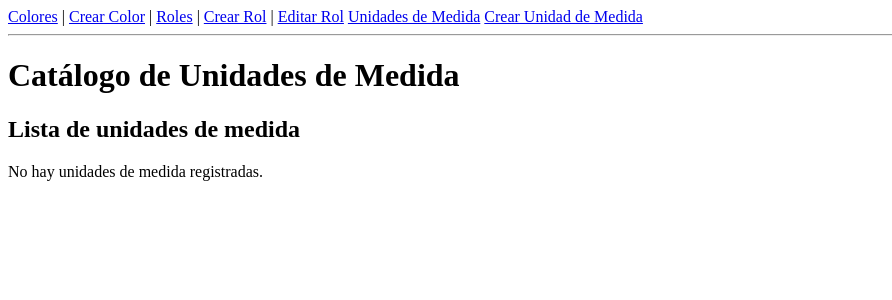
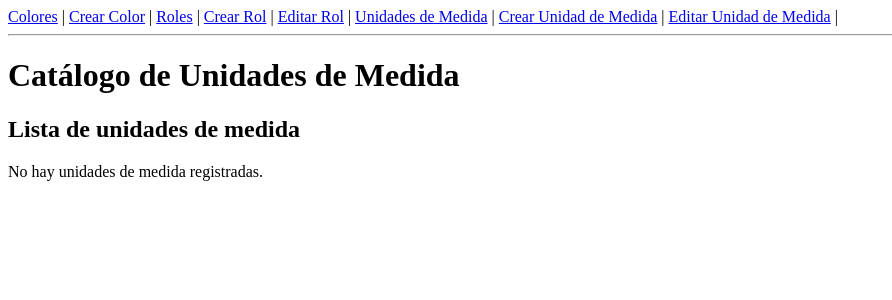
Before and after one commit to furniture-store-utl/backend-furniture-store, a Flask app: page /unit-of-measures/ in a window 1280 px wide. Shown: the top 300 px of the page, without its empty margins (0-892 px from the left). Run offline with Flask 3, Linux system fonts and the light colour scheme; data that the repository does not hold is empty.

Commit message:
DCFS-55 Implementar funcion actualizar

```diff
--- a/app/catalogs/unit_of_measures/routes.py
+++ b/app/catalogs/unit_of_measures/routes.py
@@ -55,3 +55,45 @@ def create_unit_of_measure():
 
 
     return render_template("unit_of_measures/create.html", form=form)
+
+@unit_of_measures_bp.route("/<int:id_unit_of_measure>/edit", methods=["GET", "POST"])
+def edit_unit_of_measure(id_unit_of_measure):
+    """
+    Muestra el formulario para editar una unidad de medida existente y actualiza la unidad de medida en el catálogo.
+
+    GET: Muestra el formulario de edición con los datos actuales de la unidad de medida.
+    POST: Valida el formulario y actualiza la unidad de medida.
+
+    Args:
+        id_unit_of_measure (int): Identificador único de la unidad de medida a editar
+
+    Returns:
+        GET - HTML: Página con el formulario de edición.
+        POST - REDIRECT: Redirige al formulario de edición con mensaje flash.
+    """
+    try:
+        unit_of_measure = UnitOfMeasureService.get_by_id(id_unit_of_measure)
+    except NotFoundError:
+        flash("Unidad de medida no encontrada", "danger")
+        return redirect(url_for("unit_of_measures.list_unit_of_measures"))
+
+    form = UnitOfMeasureForm()
+
+    if form.validate_on_submit():
+        data = {
+            "name": form.name.data,
+            "abbreviation": form.abbreviation.data
+        }
+        try:
+            UnitOfMeasureService.update(id_unit_of_measure, data)
+            flash("Unidad de medida actualizada exitosamente", "success")
+            return redirect(url_for("unit_of_measures.list_unit_of_measures"))
+        except (ConflictError, ValidationError) as e:
+            flash(str(e), "danger")
+
+    elif request.method == "GET":
+        form.name.data = unit_of_measure.name
+        form.abbreviation.data = unit_of_measure.abbreviation
+        form.active.data = unit_of_measure.active
+
+    return render_template("unit_of_measures/edit.html", form=form, unit_of_measure=unit_of_measure)
--- a/app/catalogs/unit_of_measures/services.py
+++ b/app/catalogs/unit_of_measures/services.py
@@ -60,3 +60,72 @@ class UnitOfMeasureService:
             db.session.rollback()
             raise ConflictError("Ocurrió un error al crear la unidad de medida. Intente nuevamente.")
         return unit_of_measure.to_dict()
+
+
+    @staticmethod
+    def get_by_id(id_unit_of_measure: int) -> UnitOfMeasure:
+        """
+        Obtiene una unidad de medida por su identificador único.
+
+        Args:
+            id_unit_of_measure (int): Identificador único de la unidad de medida
+
+        Returns:
+            UnitOfMeasure: La unidad de medida encontrada
+
+        Raises:
+            NotFoundError: Si no se encuentra la unidad de medida con el identificador dado
+        """
+        unit_of_measure = UnitOfMeasure.query.get(id_unit_of_measure)
+        if not unit_of_measure:
+            raise NotFoundError("Unidad de medida no encontrada")
+        return unit_of_measure
+
+    @staticmethod
+    def update(id_unit_of_measure: int, data: dict) -> dict:
+        """
+        Actualiza una unidad de medida existente.
+
+        Args:
+            id_unit_of_measure (int): Identificador único de la unidad de medida a actualizar
+            data (dict): Diccionario con los nuevos datos de la unidad de medida
+
+        Returns:
+            dict: La unidad de medida actualizada
+
+        Raises:
+            ValidationError: Si los datos proporcionados no son válidos
+            ConflictError: Si ya existe una unidad de medida con el mismo nombre
+            NotFoundError: Si no se encuentra la unidad de medida con el identificador dado
+        """
+        unit_of_measure = UnitOfMeasureService.get_by_id(id_unit_of_measure)
+
+        name = data.get("name", "").strip()
+        abbreviation = data.get("abbreviation", "").strip()
+
+
+        if not name:
+            raise ValidationError("El nombre de la unidad de medida es requerido")
+
+        if not abbreviation:
+            raise ValidationError("La abreviatura de la unidad de medida es requerida")
+
+        existing = UnitOfMeasure.query.filter(
+            func.lower(UnitOfMeasure.name) == func.lower(name),
+            UnitOfMeasure.id_unit_of_measure != id_unit_of_measure  # Excluir la unidad actual del chequeo
+        ).first()
+
+        if existing:
+            raise ConflictError(f"Ya existe una unidad de medida con el nombre '{name}'")
+
+        unit_of_measure.name = name
+        unit_of_measure.abbreviation = abbreviation
+
+
+        try:
+            db.session.commit()
+        except IntegrityError:
+            db.session.rollback()
+            raise ConflictError("Ocurrió un error al actualizar la unidad de medida. Intente nuevamente.")
+
+        return unit_of_measure.to_dict()
--- a/app/templates/base.html
+++ b/app/templates/base.html
@@ -11,9 +11,10 @@
         <a href="{{ url_for('colors.create_color') }}">Crear Color</a> |
         <a href="{{ url_for('roles.list_roles') }}">Roles</a> |
         <a href="{{ url_for('roles.create_role') }}">Crear Rol</a> |
-        <a href="{{ url_for('roles.edit_role', id_role=1) }}">Editar Rol</a>
-        <a href="{{ url_for('unit_of_measures.list_unit_of_measures') }}">Unidades de Medida</a>
-        <a href="{{ url_for('unit_of_measures.create_unit_of_measure') }}">Crear Unidad de Medida</a>
+        <a href="{{ url_for('roles.edit_role', id_role=1) }}">Editar Rol</a> |
+        <a href="{{ url_for('unit_of_measures.list_unit_of_measures') }}">Unidades de Medida</a> |
+        <a href="{{ url_for('unit_of_measures.create_unit_of_measure') }}">Crear Unidad de Medida</a> |
+        <a href="{{ url_for('unit_of_measures.edit_unit_of_measure', id_unit_of_measure=1) }}">Editar Unidad de Medida</a> |
     </nav>
     <hr>
     <main>
--- a/app/templates/unit_of_measures/list.html
+++ b/app/templates/unit_of_measures/list.html
@@ -36,8 +36,7 @@
             <td>{{ unit_of_measure.id_unit_of_measure }}</td>
             <td>{{ unit_of_measure.name }}</td>
             <td>{{ "Sí" if unit_of_measure.active else "No" }}</td>
-            <td>{{ unit_of_measure.created_at.strftime('%Y-%m-%d %H:%M') if
-                unit_of_measure.created_at else 'N/A' }}</td>
+            <a href="{{ url_for('unit_of_measures.edit_unit_of_measure', id_unit_of_measure=unit_of_measure.id_unit_of_measure) }}"> Editar </a>
         </tr>
         {% endfor %}
     </tbody>
```
Also changed, not shown: app/templates/unit_of_measures/edit.html (added, +27 -0 lines).
